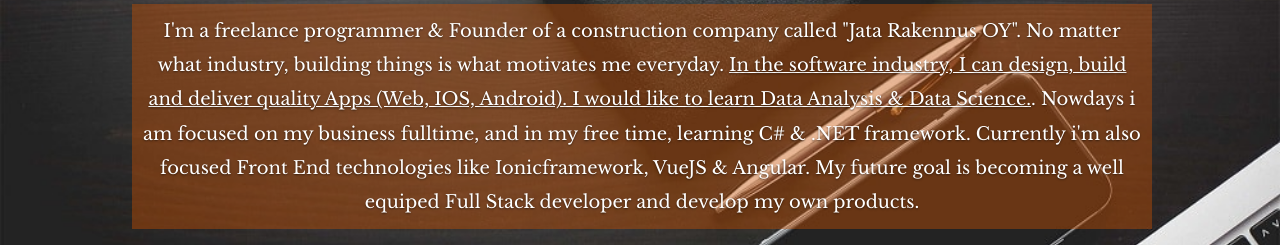
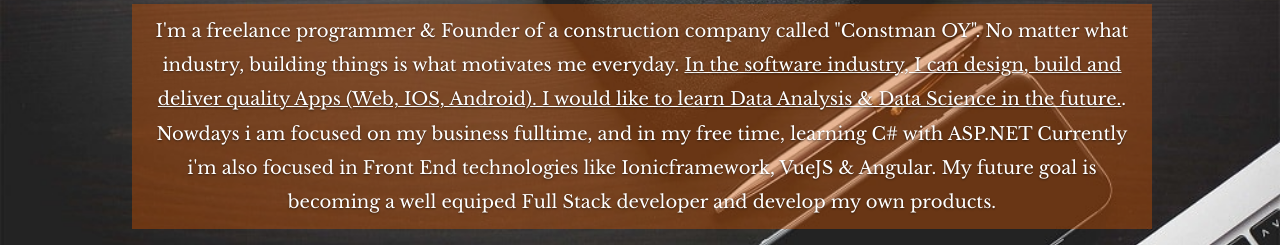
Before and after one commit to alijata123/portfolio-site, a plain HTML site: page index.html in a window 1280 px wide. Shown: the part 163-408 px from the top of the page. Drawn offline with nearby package versions, Linux system fonts and the light colour scheme.

Commit message:
small text updates

```diff
--- a/index.html
+++ b/index.html
@@ -116,9 +116,9 @@
       <div class="row banner" style="margin-top: 50px;">
          <div class="banner-text">
             <h1 class="responsive-headline">Hi, I'm Ali!</h1>
-             <h3 style="background-color: #cc520069; padding: 10px;">I'm a freelance programmer & Founder of a construction company called "Jata Rakennus OY". No matter what industry, building things is what motivates me everyday.
-             <span><a href="https://en.wikipedia.org/wiki/Web_design"><u>In the software industry, I can design, build and deliver quality Apps (Web, IOS, Android). I would like to learn Data Analysis & Data Science.</u></a></span>. Nowdays i am focused on my business fulltime, and in my free time, learning C# & .NET framework.
-             Currently i'm also focused Front End technologies like <a href="https://ionicframework.com/">Ionicframework, VueJS & Angular.  My future goal is becoming a well equiped Full Stack developer and develop my own products.</a>
+             <h3 style="background-color: #cc520069; padding: 10px;">I'm a freelance programmer & Founder of a construction company called "Constman OY". No matter what industry, building things is what motivates me everyday.
+             <span><a href="https://en.wikipedia.org/wiki/Web_design"><u>In the software industry, I can design, build and deliver quality Apps (Web, IOS, Android). I would like to learn Data Analysis & Data Science in the future.</u></a></span>. Nowdays i am focused on my business fulltime, and in my free time, learning C# with ASP.NET
+             Currently i'm also focused in Front End technologies like <a href="https://ionicframework.com/">Ionicframework, VueJS & Angular.  My future goal is becoming a well equiped Full Stack developer and develop my own products.</a>
              </h3>
 
             <ul class="social">
```
